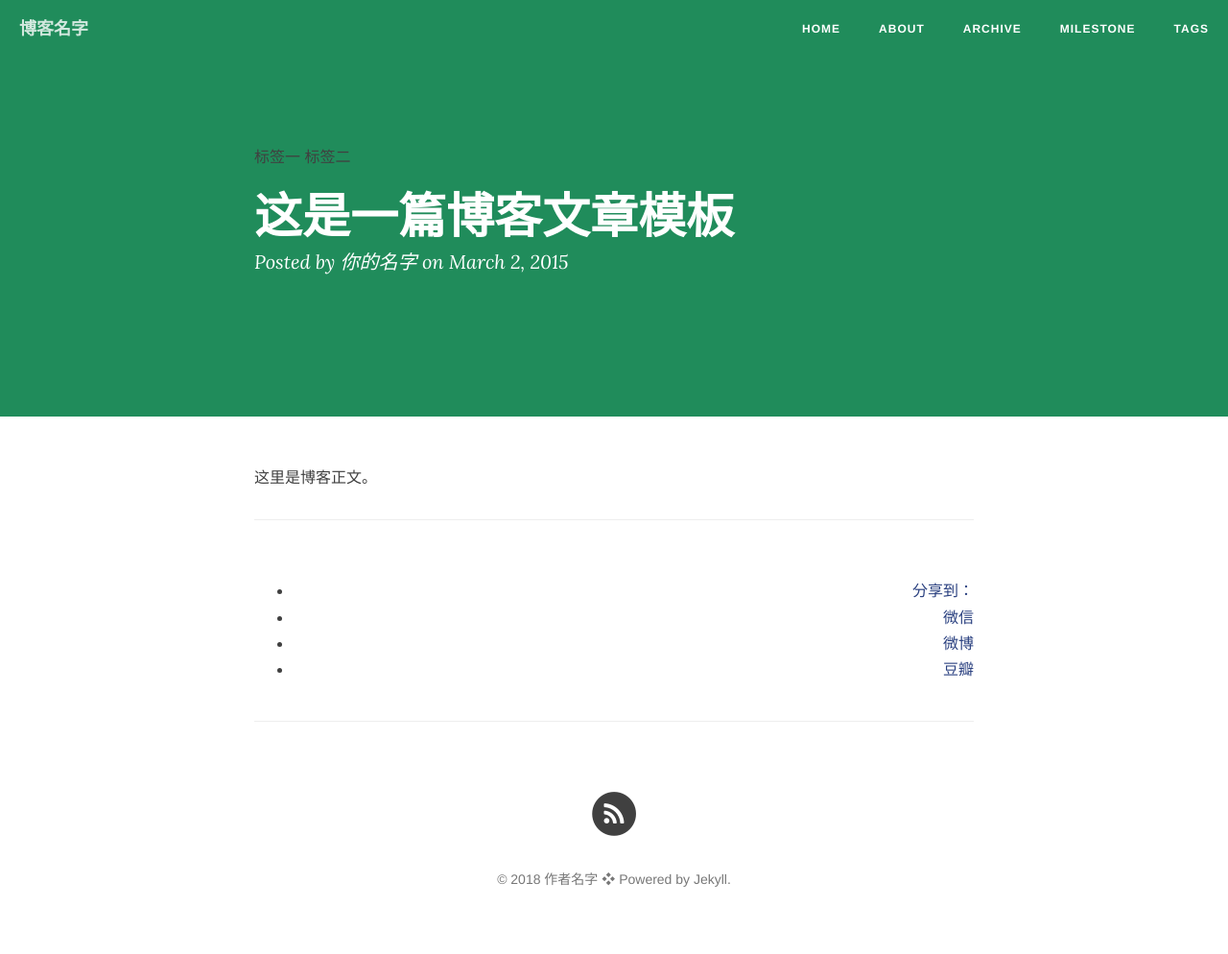
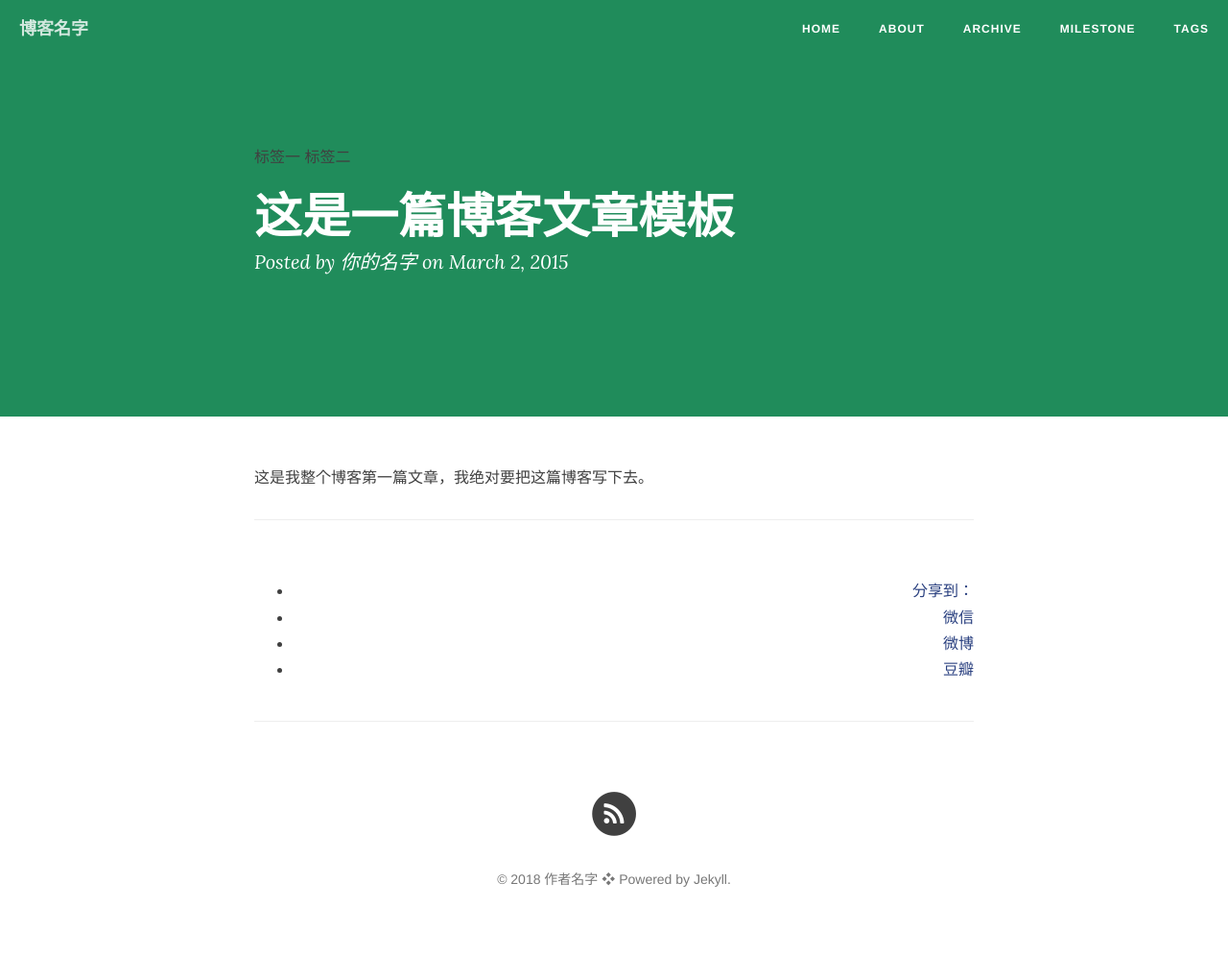
Before and after one commit to HongyuanLuke/hongyuanlu123.github.io, a Jekyll site: the page built from _posts/2015-03-02-how-to-write.md, in a window 1280 px wide. Shown: the whole page at 96% size. Built offline with Jekyll 4.4.1, drawn with Linux system fonts in a browser that asks for light colours; nearby versions of some CDN libraries; comment, search, counter and statistics services are not loaded.

Commit message:
first push lzy

```diff
--- a/_posts/2015-03-02-how-to-write.md
+++ b/_posts/2015-03-02-how-to-write.md
@@ -7,4 +7,4 @@ tags: [标签一,标签二]
 description: 文章金句。
 ---
 
-这里是博客正文。
+这是我整个博客第一篇文章，我绝对要把这篇博客写下去。
```
Also changed, not shown: 1 other file.
